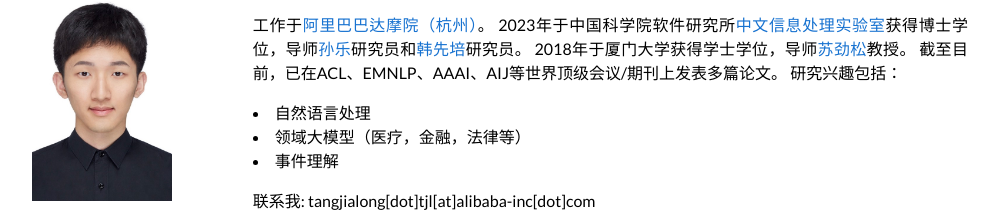
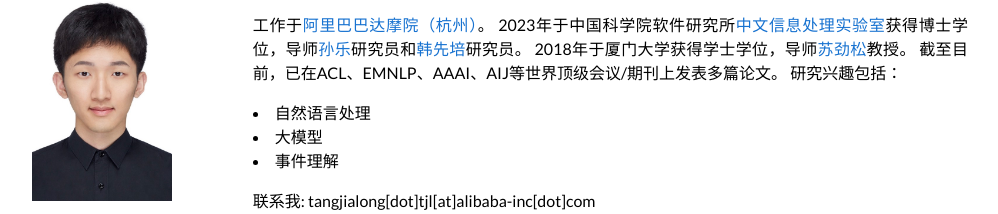
Before and after one commit to tangjialong/tangjialong.github.io, a plain HTML site: page index_zh.html in a window 1280 px wide. Shown: the part 70-284 px from the top of the page, without its empty margins (140-1138 px from the left). Drawn offline with Linux system fonts and the light colour scheme; some packages are replaced by stand-ins of ours; a script that the page names is missing.

Commit message:
Update index_zh.html

```diff
--- a/index_zh.html
+++ b/index_zh.html
@@ -149,7 +149,7 @@
                  研究兴趣包括：
               </p>
               <li>自然语言处理</li>
-              <li>领域大模型（医疗，金融，法律等）</li>
+              <li>大模型</li>
               <li>事件理解</li>
               <p align=left>联系我: tangjialong[dot]tjl[at]alibaba-inc[dot]com</p>
               <p align=left>
```
